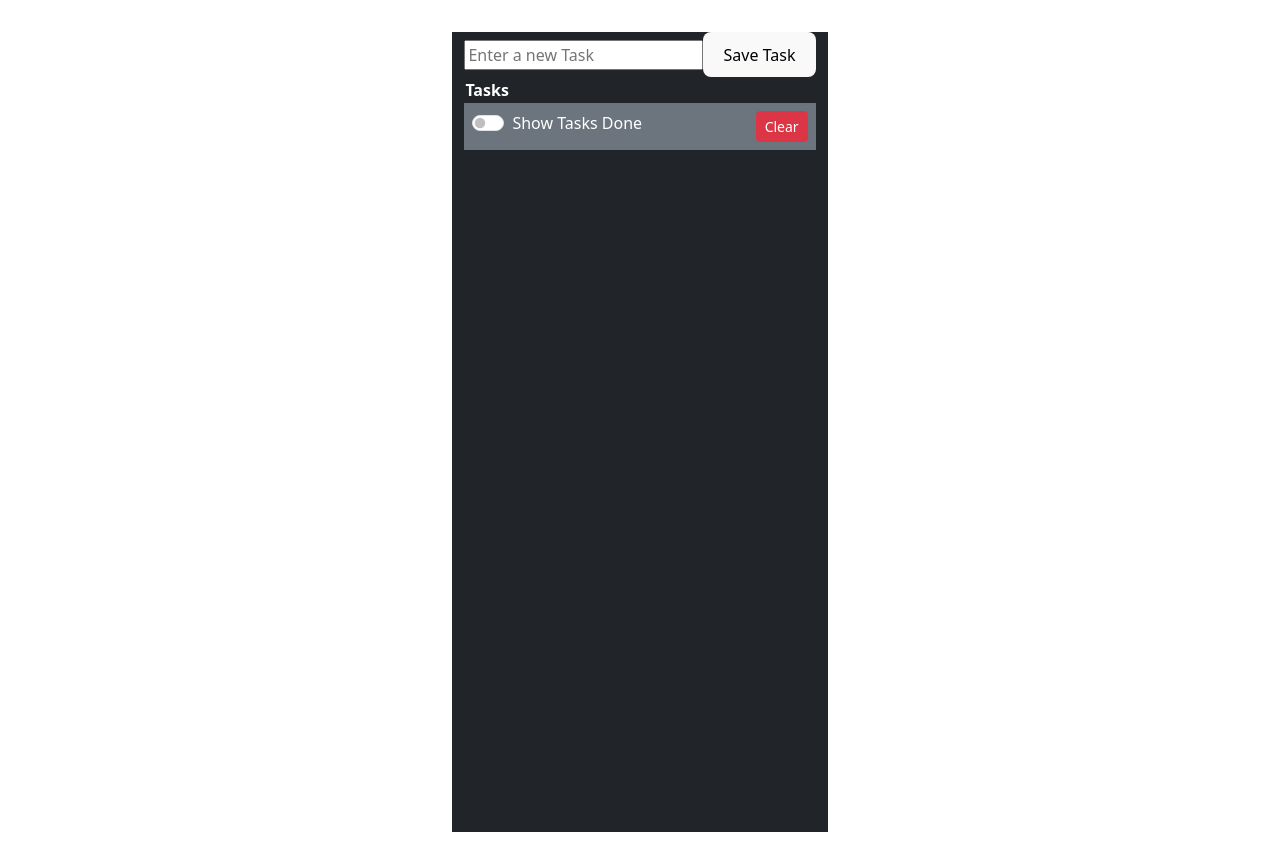
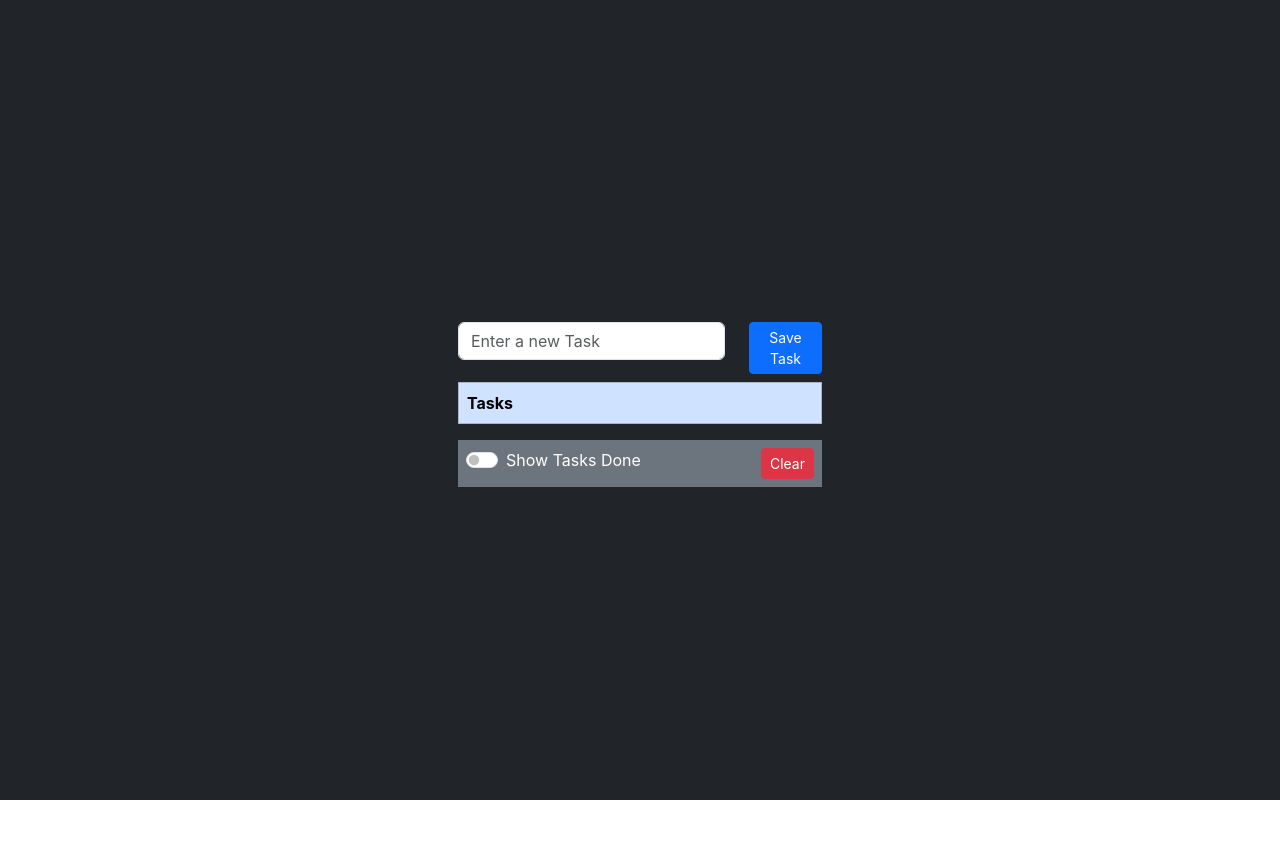
Before and after one commit to Erik161/REACT-Taskapp-localstorage, a React (Vite) app: page / in a window 1280 px wide. After the commit the page ends 800 px from the top, so only its background shows below. Built offline with nearby package versions, Linux system fonts and the light colour scheme.

Commit message:
bootstrap 5 installation and added classes in all components

```diff
--- a/index.html
+++ b/index.html
@@ -4,7 +4,7 @@
     <meta charset="UTF-8" />
     <link rel="icon" type="image/svg+xml" href="/vite.svg" />
     <meta name="viewport" content="width=device-width, initial-scale=1.0" />
-    <title>TASKAPP LOCALSTORAGE</title>
+    <title>REACT TASKAPP LOCALSTORAGE</title>
   </head>
   <body>
     <div id="root"></div>
--- a/src/App.css
+++ b/src/App.css
@@ -1,23 +1,34 @@
-#root {
-  max-width: 1280px;
-  margin: 0 auto;
-  padding: 2rem;
+.App {
   text-align: center;
 }
 
-.logo {
-  height: 6em;
-  padding: 1.5em;
-  will-change: filter;
-}
-.logo:hover {
-  filter: drop-shadow(0 0 2em #646cffaa);
-}
-.logo.react:hover {
-  filter: drop-shadow(0 0 2em #61dafbaa);
+.App-logo {
+  height: 40vmin;
+  pointer-events: none;
 }
 
-@keyframes logo-spin {
+@media (prefers-reduced-motion: no-preference) {
+  .App-logo {
+    animation: App-logo-spin infinite 20s linear;
+  }
+}
+
+.App-header {
+  background-color: #282c34;
+  min-height: 100vh;
+  display: flex;
+  flex-direction: column;
+  align-items: center;
+  justify-content: center;
+  font-size: calc(10px + 2vmin);
+  color: white;
+}
+
+.App-link {
+  color: #61dafb;
+}
+
+@keyframes App-logo-spin {
   from {
     transform: rotate(0deg);
   }
@@ -25,17 +36,3 @@
     transform: rotate(360deg);
   }
 }
-
-@media (prefers-reduced-motion: no-preference) {
-  a:nth-of-type(2) .logo {
-    animation: logo-spin infinite 20s linear;
-  }
-}
-
-.card {
-  padding: 2em;
-}
-
-.read-the-docs {
-  color: #888;
-}
--- a/src/App.jsx
+++ b/src/App.jsx
@@ -3,7 +3,7 @@ import "./App.css";
 import TaskCreator from "./components/TaskCreator";
 import TaskTable from "./components/TaskTable";
 import VisibilityControl from "./components/VisibilityControl";
-
+import {Container} from './components/Container'
 
 
 
@@ -50,8 +50,9 @@ const App = () => {
 
 
   return (
-    <main className="bg-dark vh-100 text-white">
-      <div className="container">
+    <main className="bg-dark vh-100 text-white d-flex align-items-center">
+
+      <Container>
         <TaskCreator createNewTask={createNewTask} />
         <TaskTable tasks={taskItems} toggleTask={toggleTask} />
         <VisibilityControl
@@ -64,7 +65,8 @@ const App = () => {
             <TaskTable tasks={taskItems} toggleTask={toggleTask} showCompleted={showCompleted}/>
           )
         }
-      </div>
+      </Container>
+
     </main>
   );
 }
--- /dev/null
+++ b/src/components/Container.jsx
@@ -0,0 +1,9 @@
+export const Container = ({children}) => {
+    return(
+        <div className="container p-4">
+            <div className="col-md-4 offset-md-4">
+                {children}
+            </div>
+        </div>
+    )
+}
--- a/src/components/TaskCreator.jsx
+++ b/src/components/TaskCreator.jsx
@@ -20,16 +20,24 @@ const handleSubmit = (e) =>{
 
 
   return (
-      <form onSubmit={handleSubmit}>
+      <form onSubmit={handleSubmit} className="my-2 row">
       {/* It was added in a form so that when you hit enter in the input you can perform some action. */}
 
-                                                          {/* The ONCHANGE={} event is used to receive or capture what the user adds to the input. */}
-        <input
-        type="text"
-        placeholder="Enter a new Task"
-        value={newTaskName}
-        onChange={(e)=> setNewTaskName(e.target.value)}/>
-        <button> Save Task</button>
+        <div className="col-9">
+         {/* The ONCHANGE={} event is used to receive or capture what the user adds to the input. */}
+          <input
+          type="text"
+          placeholder="Enter a new Task"
+          value={newTaskName}
+          onChange={(e)=> setNewTaskName(e.target.value)}
+          className="form-control"
+          />
+        </div>
+
+        <div className="col-3">
+            <button className="btn btn-primary btn-sm"> Save Task</button>
+        </div>
+
       </form>
   )
 }
--- a/src/components/TaskRow.jsx
+++ b/src/components/TaskRow.jsx
@@ -3,7 +3,7 @@ import React from 'react'
 const TaskRow = ({task,toggleTask}) => {
   return (
     <tr>
-        <td>
+        <td className='d-flex justify-content-between'>
             {task.name}
             <input type="checkbox"
             checked={task.done}
--- a/src/components/TaskTable.jsx
+++ b/src/components/TaskTable.jsx
@@ -17,9 +17,9 @@ const TaskTable = ({tasks, toggleTask, showCompleted = false}) => {
 
 
   return (
-    <table>
+    <table className='table table-dark table-striped table-bordered border-secondary'>
         <thead>
-        <tr>
+        <tr className='table-primary'>
             <th>Tasks</th>
         </tr>
         </thead>
--- a/src/index.css
+++ b/src/index.css
@@ -1,70 +1,13 @@
-:root {
-  font-family: Inter, Avenir, Helvetica, Arial, sans-serif;
-  font-size: 16px;
-  line-height: 24px;
-  font-weight: 400;
-
-  color-scheme: light dark;
-  color: rgba(255, 255, 255, 0.87);
-  background-color: #242424;
-
-  font-synthesis: none;
-  text-rendering: optimizeLegibility;
+body {
+  margin: 0;
+  font-family: -apple-system, BlinkMacSystemFont, 'Segoe UI', 'Roboto', 'Oxygen',
+    'Ubuntu', 'Cantarell', 'Fira Sans', 'Droid Sans', 'Helvetica Neue',
+    sans-serif;
   -webkit-font-smoothing: antialiased;
   -moz-osx-font-smoothing: grayscale;
-  -webkit-text-size-adjust: 100%;
 }
 
-a {
-  font-weight: 500;
-  color: #646cff;
-  text-decoration: inherit;
+code {
+  font-family: source-code-pro, Menlo, Monaco, Consolas, 'Courier New',
+    monospace;
 }
-a:hover {
-  color: #535bf2;
-}
-
-body {
-  margin: 0;
-  display: flex;
-  place-items: center;
-  min-width: 320px;
-  min-height: 100vh;
-}
-
-h1 {
-  font-size: 3.2em;
-  line-height: 1.1;
-}
-
-button {
-  border-radius: 8px;
-  border: 1px solid transparent;
-  padding: 0.6em 1.2em;
-  font-size: 1em;
-  font-weight: 500;
-  font-family: inherit;
-  background-color: #1a1a1a;
-  cursor: pointer;
-  transition: border-color 0.25s;
-}
-button:hover {
-  border-color: #646cff;
-}
-button:focus,
-button:focus-visible {
-  outline: 4px auto -webkit-focus-ring-color;
-}
-
-@media (prefers-color-scheme: light) {
-  :root {
-    color: #213547;
-    background-color: #ffffff;
-  }
-  a:hover {
-    color: #747bff;
-  }
-  button {
-    background-color: #f9f9f9;
-  }
-}
```
